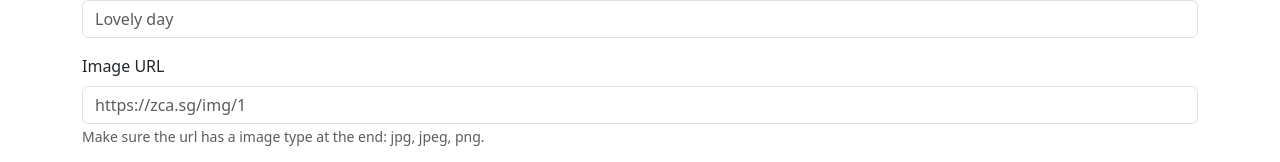
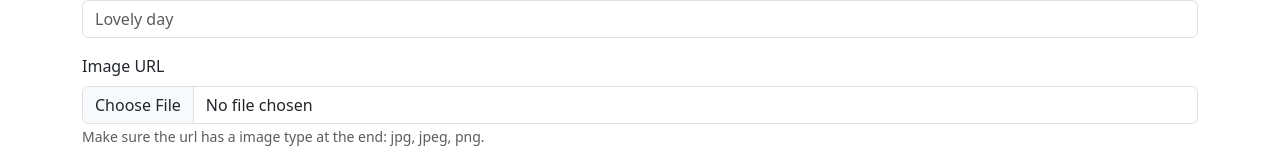
Before and after one commit to arandompiplup/pcweb6, a React (Create React App) app: page /add in a window 1280 px wide. Shown: the part 168-330 px from the top of the page. Built offline with nearby package versions, Linux system fonts and the light colour scheme; no server answers; sample sign-in values are in the browser's storage.

Commit message:
added image upload func

```diff
--- a/src/views/PostPageAdd.js
+++ b/src/views/PostPageAdd.js
@@ -3,8 +3,9 @@ import { Button, Container, Form, Nav, Navbar } from "react-bootstrap";
 import { addDoc, collection } from "firebase/firestore";
 import {useAuthState} from "react-firebase-hooks/auth";
 import { useNavigate } from "react-router-dom";
-import { auth, db } from "../firebase";
+import { auth, db, storage } from "../firebase";
 import { signOut } from "firebase/auth";
+import { getDownloadURL, ref, uploadBytes } from "firebase/storage";
 
 export default function PostPageAdd() {
   const [caption, setCaption] = useState("");
@@ -13,7 +14,10 @@ export default function PostPageAdd() {
   const navigate = useNavigate();
 
   async function addPost() {
-    await addDoc(collection(db, "posts"), {caption, image});
+    const imageReference = ref(storage, `images/${image.name}`);
+    const response = await uploadBytes(imageReference, image);
+    const imageURL = await getDownloadURL(response.ref);
+    await addDoc(collection(db, "posts"), {caption, image: imageURL});
     navigate("/");
   }
 
@@ -49,10 +53,8 @@ export default function PostPageAdd() {
           <Form.Group className="mb-3" controlId="image">
             <Form.Label>Image URL</Form.Label>
             <Form.Control
-              type="text"
-              placeholder="https://zca.sg/img/1"
-              value={image}
-              onChange={(text) => setImage(text.target.value)}
+              type="file"
+              onChange={(e) => setImage(e.target.files[0])}
             />
             <Form.Text className="text-muted">
               Make sure the url has a image type at the end: jpg, jpeg, png.
```
